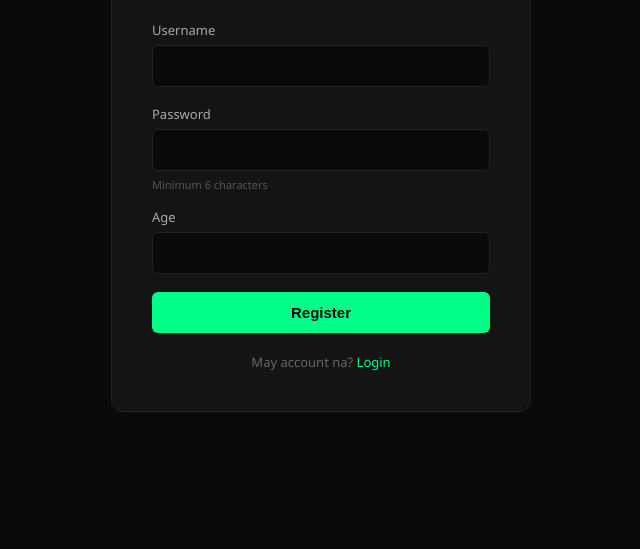
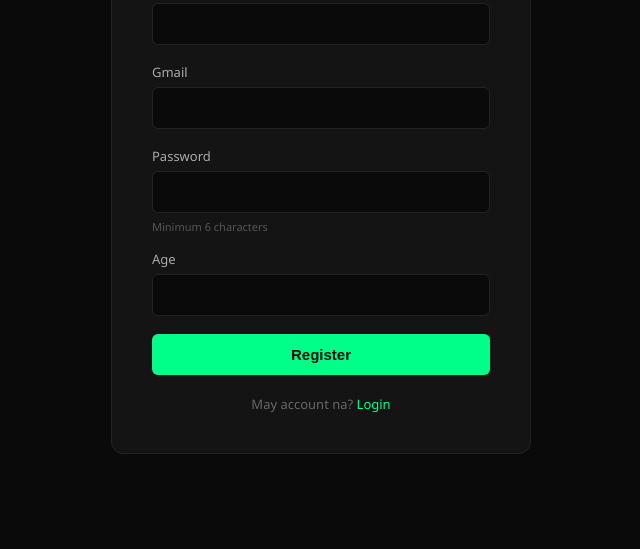
Before and after one commit to benjaminedimalen06-sketch/Fov.it, a website: page register.html in a window 1280 px wide. Shown: the part 251-800 px from the top of the page, without its empty margins (319-959 px from the left). Drawn offline with Linux system fonts and the light colour scheme.

Commit message:
Add name and gmail fields to registration form

```diff
--- a/register.html
+++ b/register.html
@@ -55,8 +55,11 @@
     <div class="error" id="error"></div>
     <div class="success" id="success"></div>
     <form id="registerForm">
-      <label>Username</label>
-      <input type="text" id="username" required minlength="3" autocomplete="username">
+      <label>Name</label>
+      <input type="text" id="name" required minlength="3" autocomplete="name">
+
+      <label>Gmail</label>
+      <input type="email" id="gmail" required autocomplete="email">
 
       <label>Password</label>
       <input type="password" id="password" required minlength="6" autocomplete="new-password">
@@ -83,7 +86,8 @@
           method: 'POST',
           headers: { 'Content-Type': 'application/json' },
           body: JSON.stringify({
-            username: document.getElementById('username').value.trim(),
+            name: document.getElementById('name').value.trim(),
+            gmail: document.getElementById('gmail').value.trim(),
             password: document.getElementById('password').value,
             age: parseInt(document.getElementById('age').value)
           })
```
